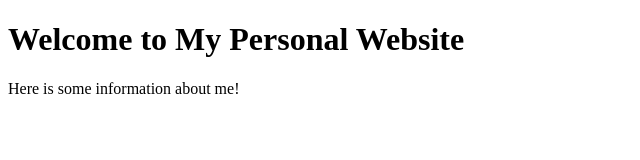
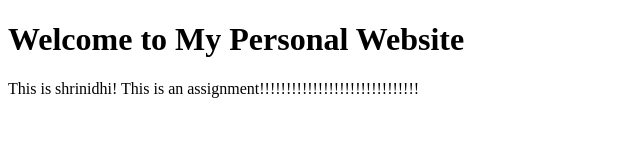
Before and after one commit to shrinidhipawar/shrinidhipawar.githubio, a plain HTML site: page index.html in a window 1280 px wide. Shown: the whole page, without its empty margins (0-640 px from the left). Drawn offline with Linux system fonts and the light colour scheme.

Commit message:
Update index.html

```diff
--- a/index.html
+++ b/index.html
@@ -7,6 +7,6 @@
   </head>
   <body>
     <h1>Welcome to My Personal Website</h1>
-    <p>Here is some information about me!</p>
+    <p>This is shrinidhi! This is an assignment!!!!!!!!!!!!!!!!!!!!!!!!!!!!!!</p>
   </body>
 </html>
```
